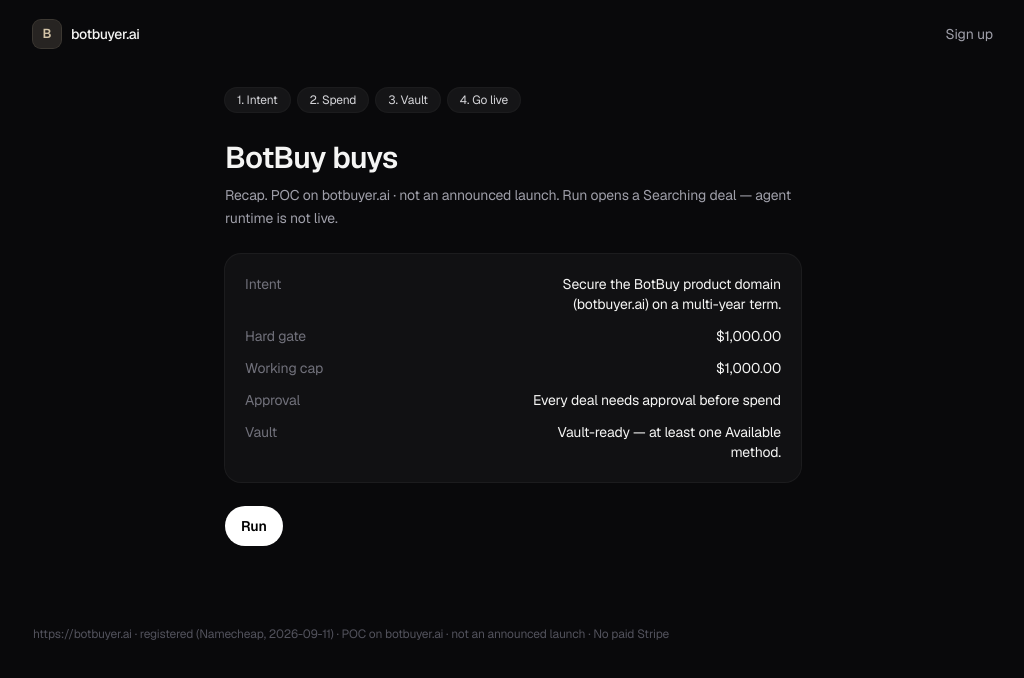
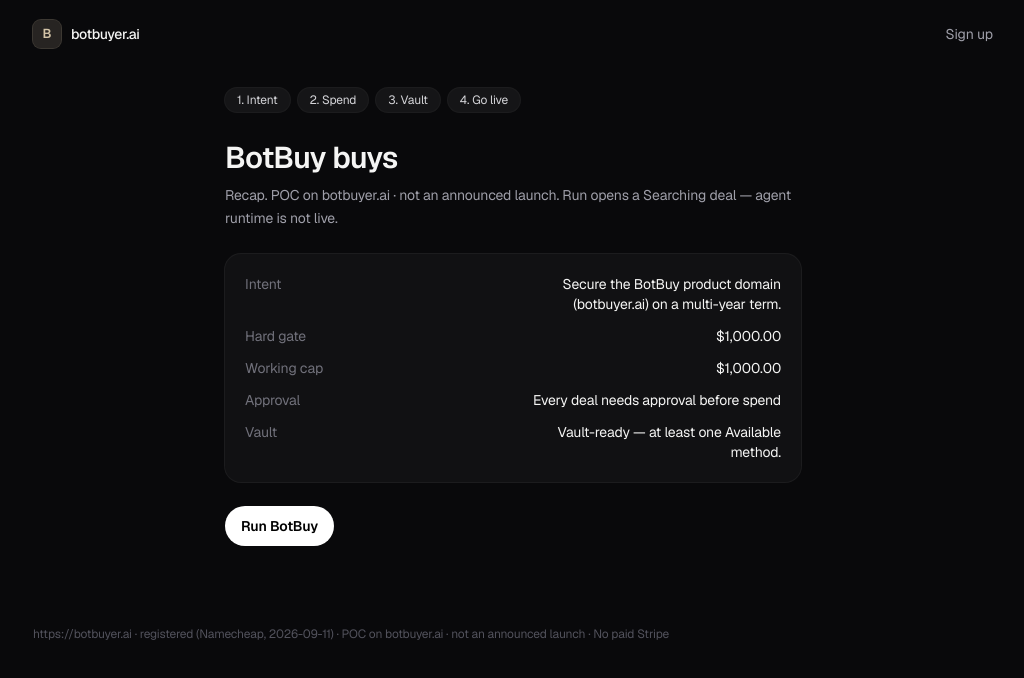
Before and after one commit to jmizzo29/botbuy, a Next.js app: page /onboarding/go-live in a window 1280 px wide. Shown: the top 678 px of the page, without its empty margins (127-1151 px from the left). Built offline with nearby package versions, Linux system fonts and the light colour scheme; no server answers.

Commit message:
fix: lock go-live primary CTA label to Run BotBuy
CPO+Designer: both submit and disabled buttons must read Run BotBuy, not Run.

Co-authored-by: jmizzo29 <jmizzo29@users.noreply.github.com>

```diff
--- a/app/onboarding/go-live/page.tsx
+++ b/app/onboarding/go-live/page.tsx
@@ -40,13 +40,13 @@ export default function OnboardingGoLivePage() {
       {ready ? (
         <form action={runFirstBuyAction}>
           <Button type="submit" data-cta="go-live-run">
-            Run
+            Run BotBuy
           </Button>
         </form>
       ) : (
         <div className="space-y-2">
           <Button disabled data-cta="go-live-run">
-            Run
+            Run BotBuy
           </Button>
           <p className="text-xs text-zinc-500">
             Coming rails alone do not unlock Run. Add an Available payment
--- a/scripts/craft-smoke.mjs
+++ b/scripts/craft-smoke.mjs
@@ -40,7 +40,12 @@ assert(
 );
 
 assert(goLive.includes('data-cta="go-live-run"'), "go-live Run marked");
-assert(/<Button[^>]*>\s*Run\s*<\/Button>/.test(goLive.replace(/\n/g, " ")), "go-live Run label");
+assert(
+  (goLive.replace(/\n/g, " ").match(/<Button[^>]*>\s*Run BotBuy\s*<\/Button>/g) || [])
+    .length === 2,
+  "go-live submit + disabled labels are Run BotBuy",
+);
+assert(!/>\s*Run\s*</.test(goLive), "go-live no bare Run label");
 assert(!/<(Button)[^>]*variant="ghost"[^>]*>\s*Run/.test(goLive), "Run is not ghost");
 
 const primaryBlocks = [
@@ -113,7 +118,7 @@ if (failures.length) {
 
 console.log("craft-smoke PASS");
 console.log(" - primary contrast tokens bg-white / text-black");
-console.log(" - go-live Run present");
+console.log(" - go-live Run BotBuy present");
 console.log(" - CPO land/signup/proof/empty CTA locks");
 console.log(" - Admin Finance/Deals above stubs");
 console.log(" - GMV=0 · verified $179.96");
```
